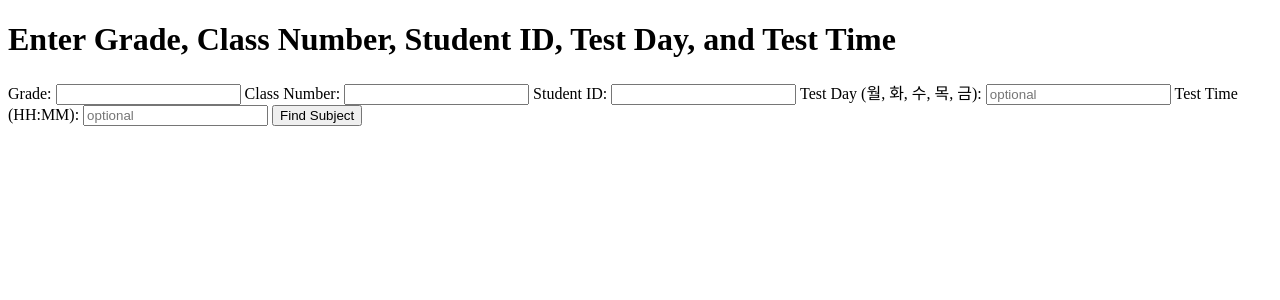
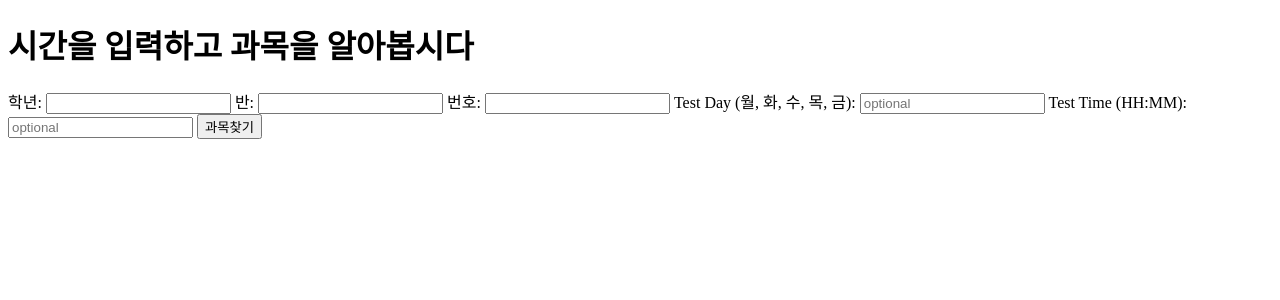
Before and after one commit to seereal-KJS/Time-Table-Inhun, a Flask app: page / in a window 1280 px wide. Shown: the top 300 px of the page. Run offline with Flask 3, Linux system fonts and the light colour scheme; parts of the project's set-up code (start-up, migrations or seed data) failed here and were passed over.

Commit message:
Update index.html

```diff
--- a/templates/index.html
+++ b/templates/index.html
@@ -5,19 +5,19 @@
     <title>Subject Finder</title>
 </head>
 <body>
-    <h1>Enter Grade, Class Number, Student ID, Test Day, and Test Time</h1>
+    <h1>시간을 입력하고 과목을 알아봅시다</h1>
     <form action="/subject" method="post">
-        <label for="grade">Grade:</label>
+        <label for="grade">학년:</label>
         <input type="text" id="grade" name="grade" required>
-        <label for="class_number">Class Number:</label>
+        <label for="class_number">반:</label>
         <input type="text" id="class_number" name="class_number" required>
-        <label for="student_id">Student ID:</label>
+        <label for="student_id">번호:</label>
         <input type="text" id="student_id" name="student_id" required>
         <label for="test_day">Test Day (월, 화, 수, 목, 금):</label>
         <input type="text" id="test_day" name="test_day" placeholder="optional">
         <label for="test_time">Test Time (HH:MM):</label>
         <input type="text" id="test_time" name="test_time" placeholder="optional">
-        <button type="submit">Find Subject</button>
+        <button type="submit">과목찾기</button>
     </form>
 </body>
 </html>
```
